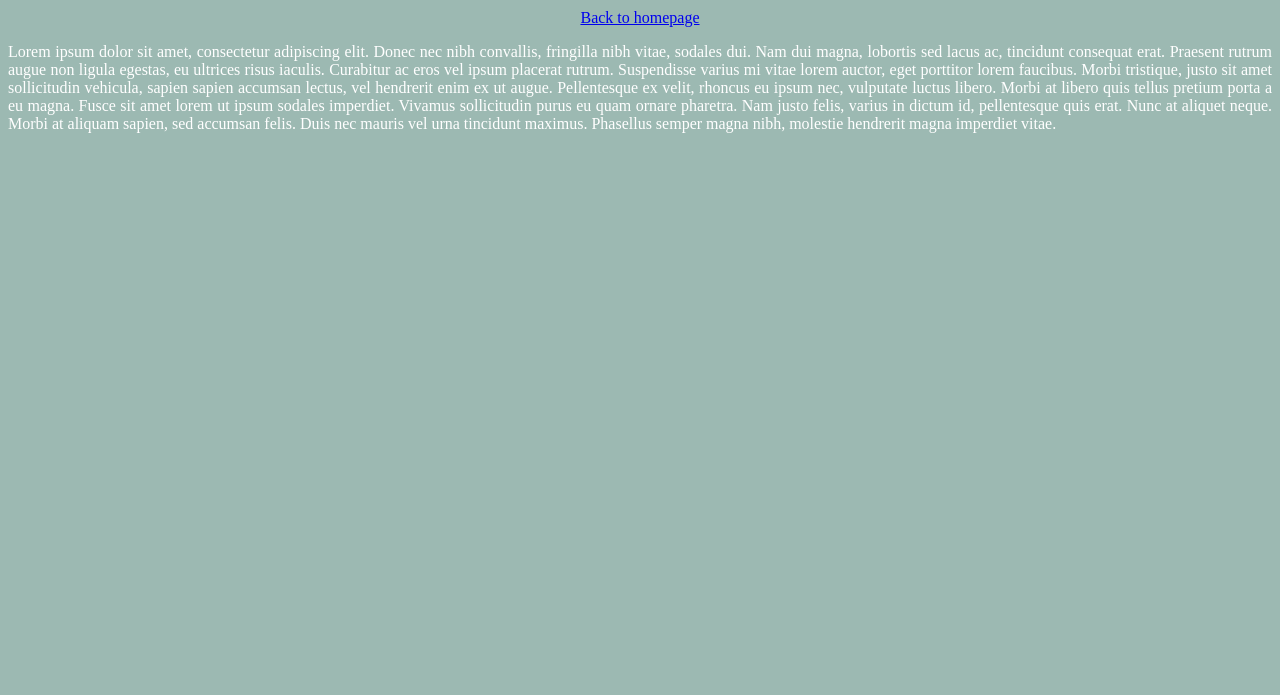
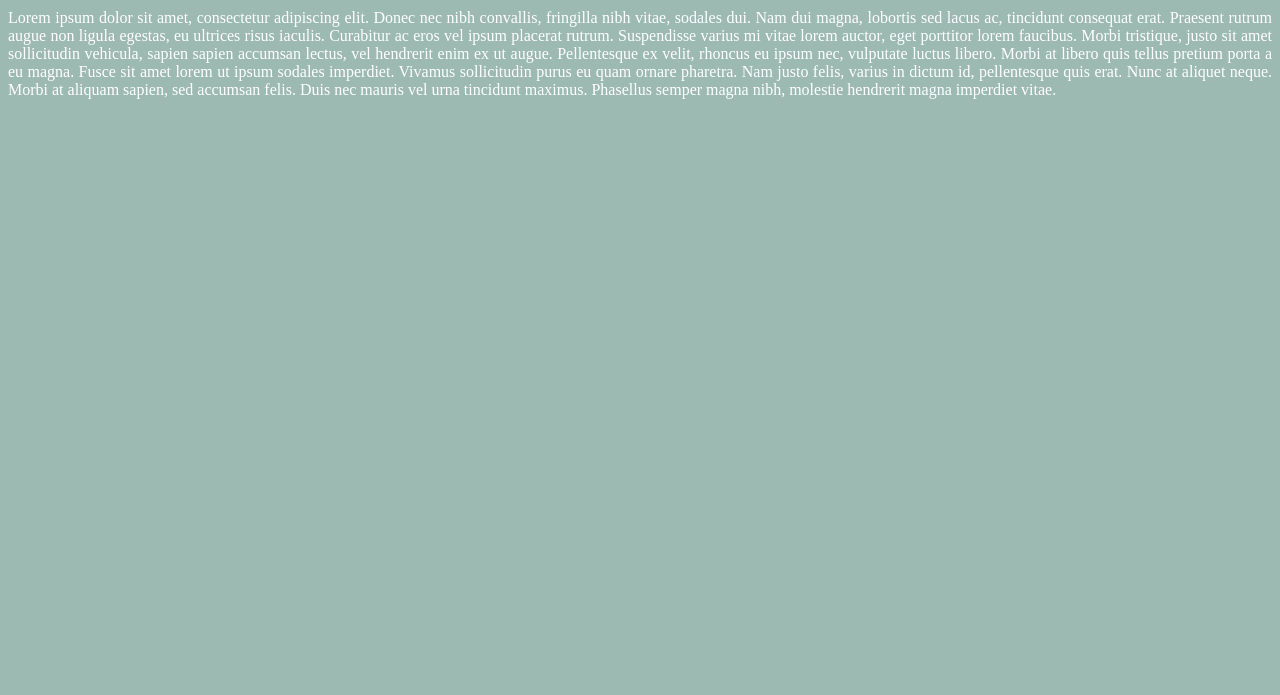
Before and after one commit to Galshka/croissant, a plain HTML site: page about.html in a window 1280 px wide. Shown: the part 105-800 px from the top of the page. Drawn offline with Linux system fonts and the light colour scheme.

Commit message:
deleted link "back to home"

```diff
--- a/about.html
+++ b/about.html
@@ -18,7 +18,6 @@
         <a href="/contact.html">Contact</a>
       </li>
     </ul>
-    <a href="/">Back to homepage</a>
     <p align="justify">
       Lorem ipsum dolor sit amet, consectetur adipiscing elit. Donec nec nibh
       convallis, fringilla nibh vitae, sodales dui. Nam dui magna, lobortis sed
```
